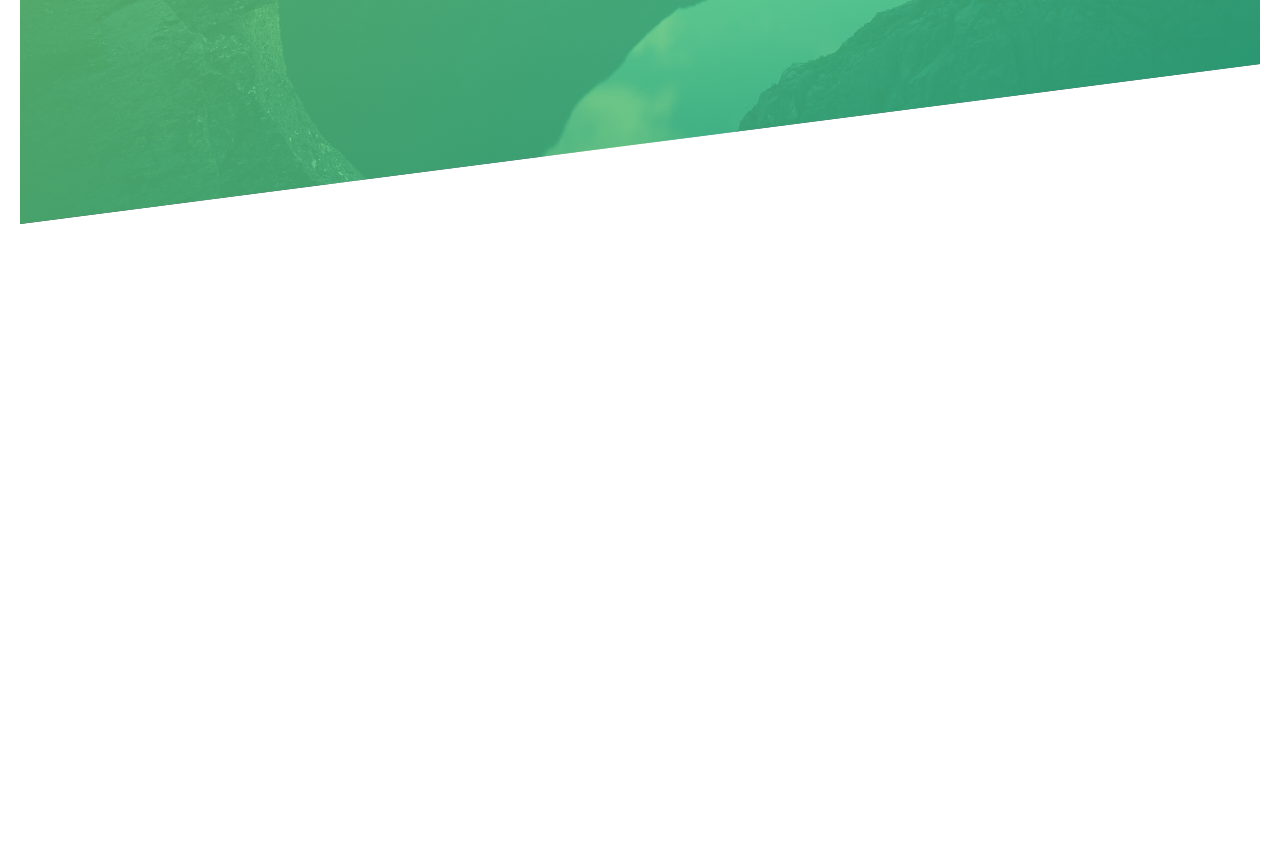
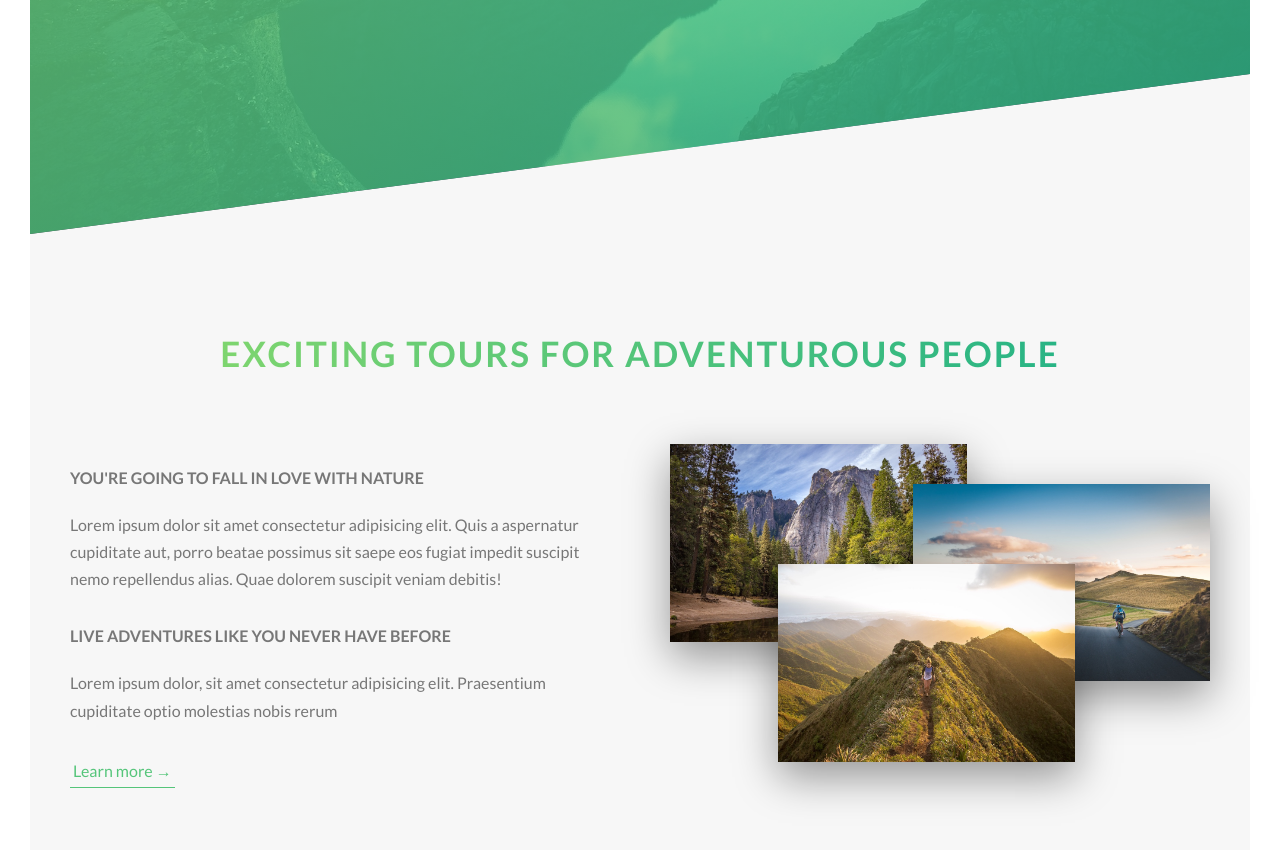
Before and after one commit to kirilgg/NatoursPage, a website: page index.html in a window 1280 px wide. Shown: the part 556-1406 px from the top of the page. Before the commit the page ends 800 px from the top, so only its background shows below. Drawn offline with Linux system fonts and the light colour scheme.

Commit message:
Added about section

```diff
--- a/index.html
+++ b/index.html
@@ -27,8 +27,44 @@
 
             <a href="#" class="btn btn--white btn--animation">Discover our tours</a>
         </div>
+    </header>
 
-    </header>
+    <main>
+        <section class="section-about">
+            <div class="u-center-text u-margin-bottom-big">
+                <h2 class="heading-secondary">
+                    Exciting tours for adventurous people
+                </h2>
+            </div>
+            <div class="row">
+                <div class="col-1-of-2">
+                    <h3 class="heading-tertiary u-margin-bottom-small">
+                        You're going to fall in love with nature
+                    </h3>
+                    <p class="paragraph">
+                        Lorem ipsum dolor sit amet consectetur adipisicing elit. Quis a aspernatur cupiditate aut, porro
+                        beatae possimus sit saepe eos fugiat impedit suscipit nemo repellendus alias. Quae dolorem
+                        suscipit veniam debitis!
+                    </p>
+                    <h3 class="heading-tertiary u-margin-bottom-small">
+                        Live adventures like you never have before
+                    </h3>
+                    <p class="paragraph">
+                        Lorem ipsum dolor, sit amet consectetur adipisicing elit. Praesentium cupiditate optio molestias
+                        nobis rerum
+                    </p>
+                    <a href="#" class="btn-text">Learn more &rarr;</a>
+                </div>
+                <div class="col-1-of-2">
+                    <div class="composition">
+                        <img src="img/nat-1-large.jpg" alt="Photo 1" class="composition__photo composition__photo--p1">
+                        <img src="img/nat-2-large.jpg" alt="Photo 2" class="composition__photo composition__photo--p2">
+                        <img src="img/nat-3-large.jpg" alt="Photo 3" class="composition__photo composition__photo--p3">
+                    </div>
+                </div>
+            </div>
+        </section>
+    </main>
 </body>
 
 </html>
--- a/sass/abstracts/_variables.scss
+++ b/sass/abstracts/_variables.scss
@@ -3,9 +3,14 @@ $color-primary: #55c57a;
 $color-primary-light: #7ed56f;
 $color-primary-dark: #28b485;
 
+$color-grey-light: #f7f7f7;
+
 $color-grey-dark: #777;
 $color-white: #fff;
 $color-black: #000;
+
+// FONT
+$default-font-size: 1.6rem;
 
 // GRID
 $grid-width: 114rem;
--- a/sass/base/_base.scss
+++ b/sass/base/_base.scss
@@ -12,6 +12,6 @@ html {
 }
 
 body {
-  padding: 2rem;
+  padding: 3rem;
   box-sizing: border-box;
 }
--- a/sass/base/_typography.scss
+++ b/sass/base/_typography.scss
@@ -1,7 +1,7 @@
 body {
-  font-family: "Lato", Arial, Helvetica, sans-serif;
+  font-family: "Lato", sans-serif;
   font-weight: 400;
-  font-size: 1.6rem;
+  font-size: $default-font-size;
   line-height: 1.7;
   color: $color-grey-dark;
 }
@@ -31,3 +31,39 @@ body {
     animation-delay: 0s;
   }
 }
+
+.heading-secondary {
+  font-size: 3.5rem;
+  text-transform: uppercase;
+  font-weight: bold;
+  background-image: linear-gradient(
+    to right,
+    $color-primary-light,
+    $color-primary-dark
+  );
+  display: inline-block;
+  background-clip: text;
+  -webkit-background-clip: text;
+  color: transparent;
+  letter-spacing: 0.2rem;
+  transition: all 0.2s;
+
+  &:hover {
+    transform: skewY(-5.5deg) skewX(5.5deg) scale(1.1);
+    text-shadow: 0.5rem 1rem 2rem rgba($color-black, 0.2);
+  }
+}
+
+.heading-tertiary {
+  font-size: $default-font-size;
+  font-weight: 700;
+  text-transform: uppercase;
+}
+
+.paragraph {
+  font-size: $default-font-size;
+
+  &:not(:last-child) {
+    margin-bottom: 3rem;
+  }
+}
--- a/sass/base/_utilities.scss
+++ b/sass/base/_utilities.scss
@@ -0,0 +1,13 @@
+.u-center-text {
+  text-align: center;
+}
+
+.u-margin-bottom-small {
+  margin-bottom: 2rem;
+}
+.u-margin-bottom-medium {
+  margin-bottom: 4rem;
+}
+.u-margin-bottom-big {
+  margin-bottom: 8rem;
+}
--- a/sass/components/_button.scss
+++ b/sass/components/_button.scss
@@ -8,7 +8,7 @@
     border-radius: 10rem;
     transition: all 0.2s;
     position: relative;
-    font-size: 1.6rem;
+    font-size: $default-font-size;
   }
 
   &:hover {
@@ -55,3 +55,25 @@
     animation-fill-mode: backwards;
   }
 }
+
+.btn-text {
+  &:link,
+  &:visited {
+    color: $color-primary;
+    display: inline-block;
+    text-decoration: none;
+    border-bottom: 1px solid $color-primary;
+    padding: 3px;
+    transition: all 0.2s;
+  }
+  &:hover {
+    background-color: $color-primary;
+    color: $color-white;
+    box-shadow: 0 1rem 2rem rgba($color-black, 0.2);
+    transform: translateY(-2px);
+  }
+  &:active {
+    box-shadow: 0 0.5rem 1rem rgba($color-black, 0.2);
+    transform: translateY(0px);
+  }
+}
--- /dev/null
+++ b/sass/components/_composition.scss
@@ -0,0 +1,38 @@
+.composition {
+  position: relative;
+
+  &__photo {
+    width: 55%;
+    box-shadow: 0 1.5rem 4rem rgba($color-black, 0.4);
+    position: absolute;
+    z-index: 10;
+    outline-offset: 2rem;
+    transition: all 0.2s;
+
+    &--p1 {
+      left: 0;
+      top: -2rem;
+    }
+    &--p2 {
+      right: 0;
+      top: 2rem;
+    }
+
+    &--p3 {
+      left: 20%;
+      top: 10rem;
+    }
+
+    &:hover {
+      outline: 1rem solid $color-primary;
+      transform: scale(1.05) translateY(-0.5rem);
+      box-shadow: 0 2.5rem 4rem rgba($color-black, 0.5);
+      z-index: 20;
+    }
+  }
+
+  &:hover &__photo:not(:hover) {
+    transform: scale(0.9);
+    opacity: 0.8;
+  }
+}
--- a/sass/main.scss
+++ b/sass/main.scss
@@ -8,8 +8,9 @@
 @import "base/utilities";
 
 @import "components/button";
+@import "components/composition";
 
 @import "layout/grid";
 @import "layout/header";
 
-@import "pages/_home.css";
+@import "pages/_home.scss";
--- a/sass/pages/_home.scss
+++ b/sass/pages/_home.scss
@@ -0,0 +1,5 @@
+.section-about {
+  background-color: $color-grey-light;
+  padding: 25rem 0;
+  margin-top: -20vh;
+}
```
Also changed, not shown: css/style.css, img/nat-1-large.jpg (added), img/nat-2-large.jpg (added), img/nat-3-large.jpg (added).
